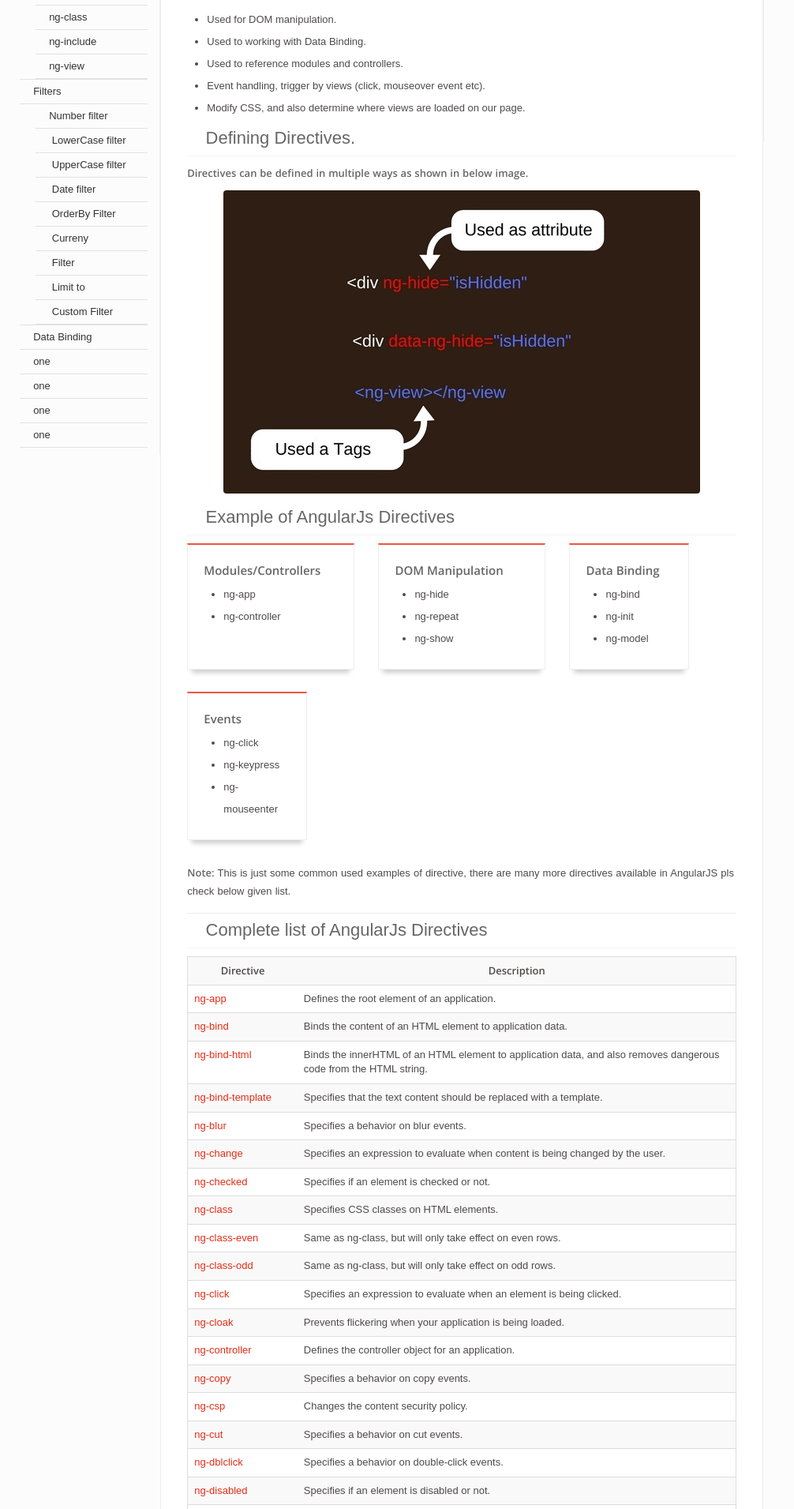
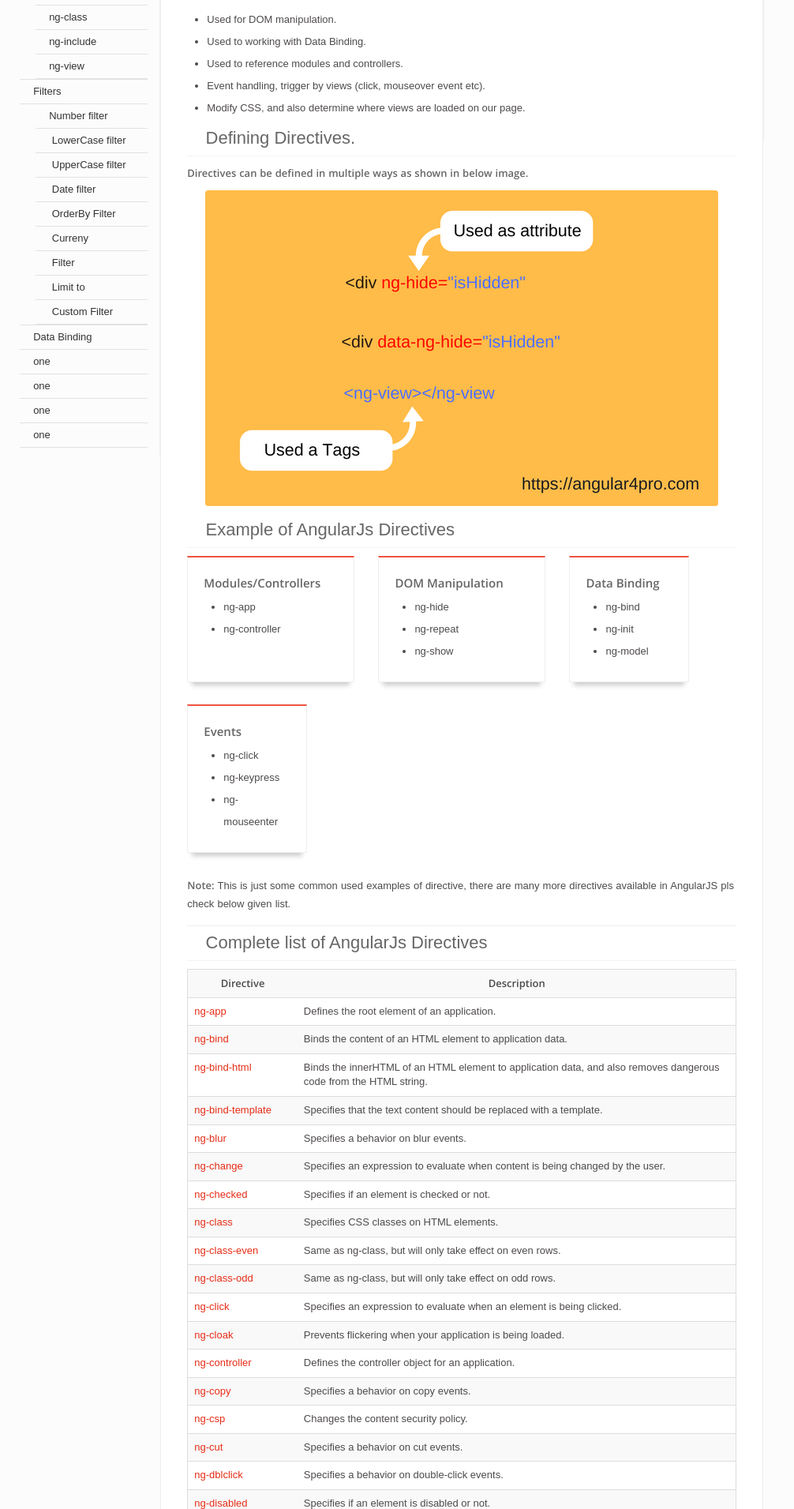
Before and after one commit to angular4pro/angular4pro.github.io, a Jekyll site: the page built from _posts/2017-09-25-directives angularjs1.md, in a window 1280 px wide. Shown: the part 683-2594 px from the top of the page at 79% size, without its empty margins (0-1006 px from the left). Built offline with Jekyll 4.4.1, drawn with Linux system fonts in a browser that asks for light colours; some web fonts are replaced.

Commit message:
Update 2017-09-25-directives angularjs1.md

```diff
--- a/_posts/2017-09-25-directives angularjs1.md
+++ b/_posts/2017-09-25-directives angularjs1.md
@@ -9,7 +9,7 @@ permalink: /directives-angularjs/
 author: Satinder singh
 prevLink: https://angular4pro.com/array-expressions-angularjs
 nextLink: https://angular4pro.com/ng-app-directives-angularjs
-image: https://angular4pro.com/md/images/defining-directives-in-angularjs.jpg
+image: https://angular4pro.com/md/images/defining-directives-in-angularjs.png
 ---
 ## <i class="fa fa-angle-double-right color"></i> What are Directives?
 
@@ -28,7 +28,7 @@ In angularjs most important directive is the `ng-app` which tells angularjs that
 ## <i class="fa fa-angle-double-right color"></i> Defining Directives.
 
 **Directives can be defined in multiple ways as shown in below image.**
-<img class="alignImg" src="https://angular4pro.com/md/images/defining-directives-in-angularjs.jpg" alt="defining directives in angularjs">
+<img class="alignImg" src="https://angular4pro.com/md/images/defining-directives-in-angularjs.png" alt="defining directives in angularjs">
 
 
 ## <i class="fa fa-angle-double-right color"></i> Example of AngularJs Directives
```
